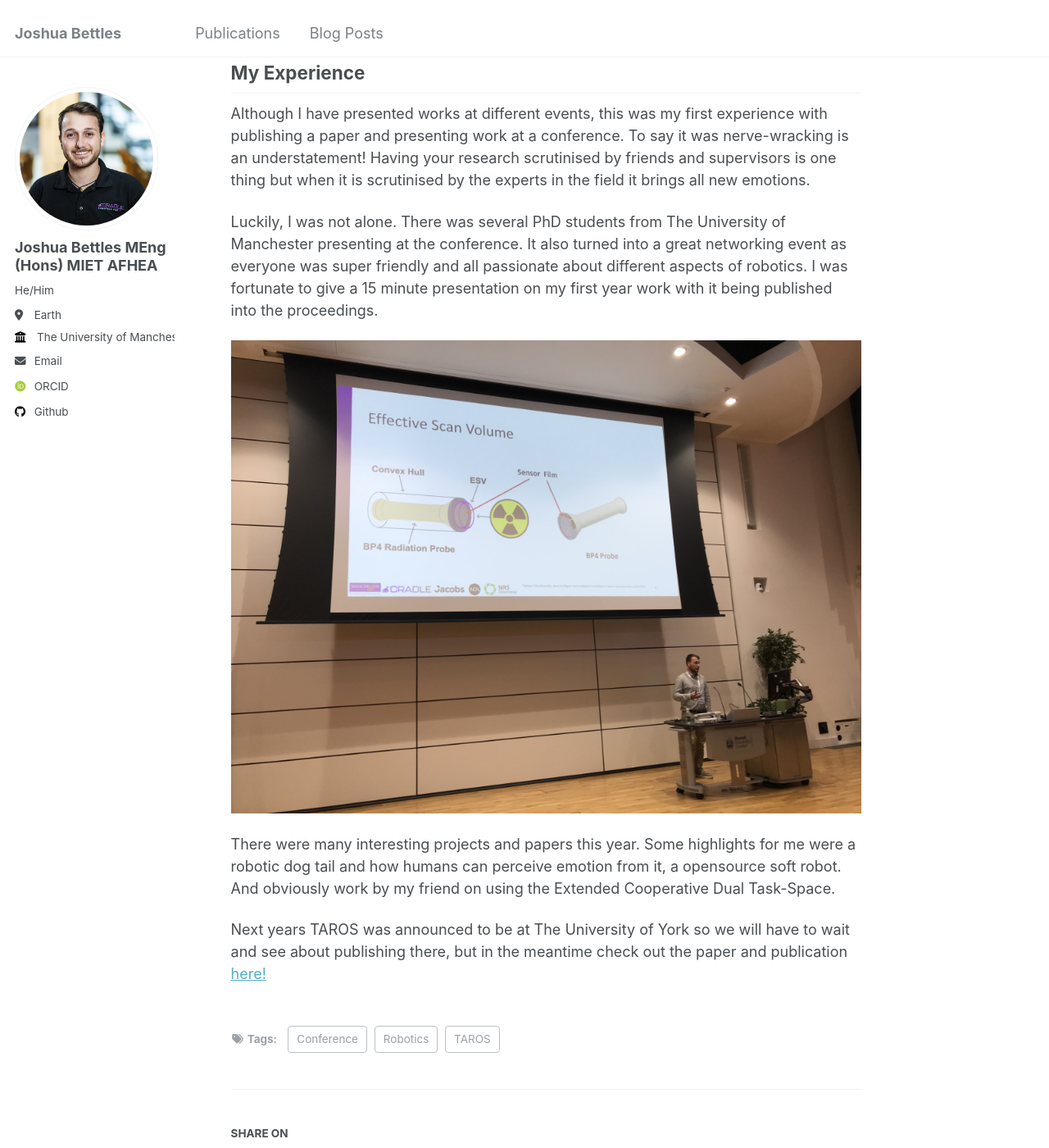
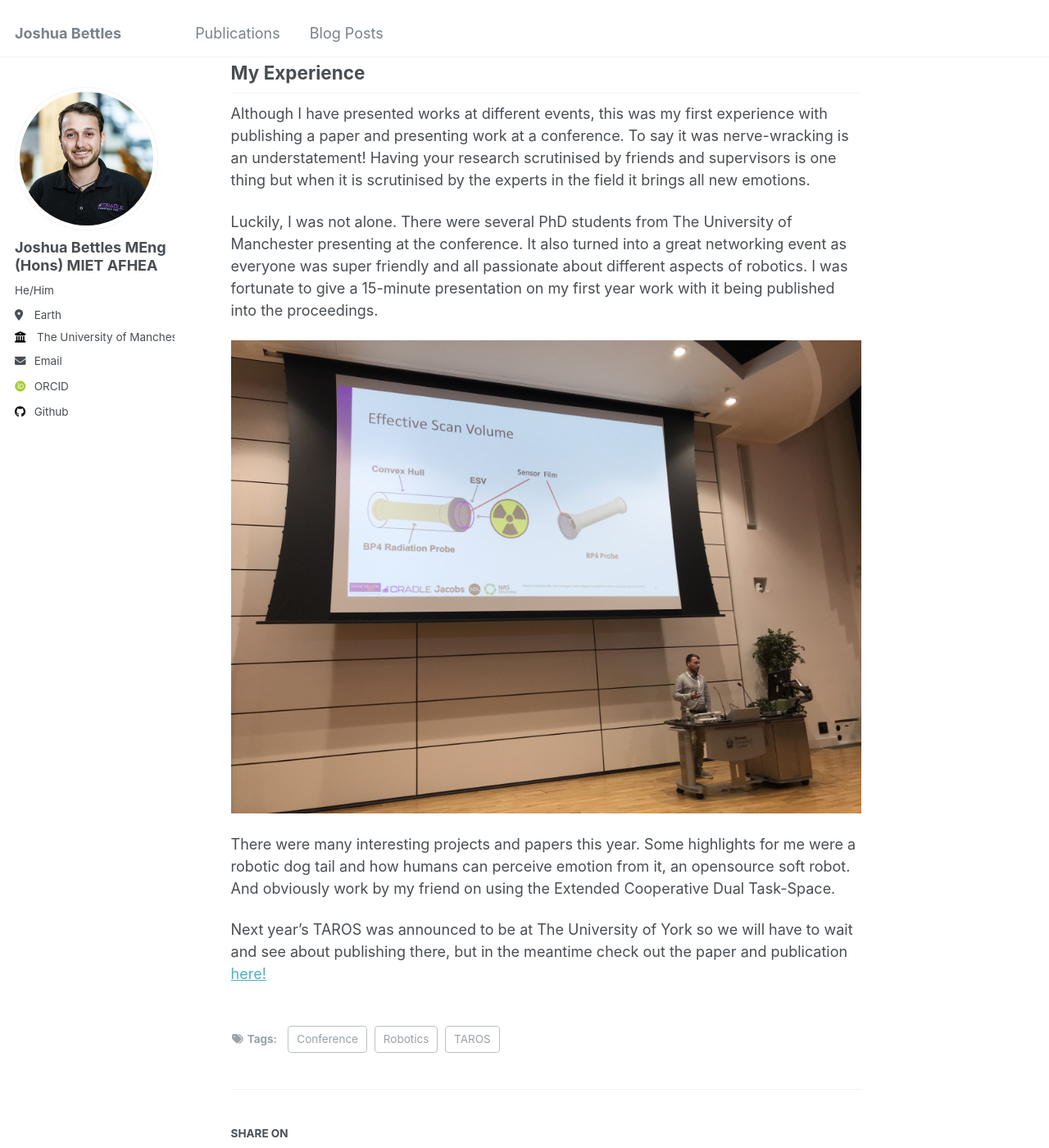
Before and after one commit to Joshua-Bettles/joshua-bettles.github.io, a Jekyll site: the page built from _posts/2024-09-04-TAROS-Conference-2024.md, in a window 1280 px wide and 1400 px high, scrolled down 389 px. Shown: the whole window at 82% size. Built offline with Jekyll 4.4.1, drawn with Linux system fonts in a browser that asks for light colours; some web fonts are replaced.

Commit message:
TAROS post edits

```diff
--- a/_posts/2024-09-04-TAROS-Conference-2024.md
+++ b/_posts/2024-09-04-TAROS-Conference-2024.md
@@ -14,10 +14,10 @@ My Experience
 ------
 Although I have presented works at different events, this was my first experience with publishing a paper and presenting work at a conference. To say it was nerve-wracking is an understatement! Having your research scrutinised by friends and supervisors is one thing but when it is scrutinised by the experts in the field it brings all new emotions.
 
-Luckily, I was not alone. There was several PhD students from The University of Manchester presenting at the conference. It also turned into a great networking event as everyone was super friendly and all passionate about different aspects of robotics. I was fortunate to give a 15 minute presentation on my first year work with it being published into the proceedings.
+Luckily, I was not alone. There were several PhD students from The University of Manchester presenting at the conference. It also turned into a great networking event as everyone was super friendly and all passionate about different aspects of robotics. I was fortunate to give a 15-minute presentation on my first year work with it being published into the proceedings.
 
 ![Presenting at TAROS 2024](/images/TAROS_Presenting.png "Presenting at TAROS 2024")
 
-There were many interesting projects and papers this year. Some highlights for me were a robotic dog tail and how humans can perceive emotion from it, a opensource soft robot. And obviously work by my friend on using the Extended Cooperative Dual Task-Space.
+There were many interesting projects and papers this year. Some highlights for me were a robotic dog tail and how humans can perceive emotion from it, an opensource soft robot. And obviously work by my friend on using the Extended Cooperative Dual Task-Space.
 
-Next years TAROS was announced to be at The University of York so we will have to wait and see about publishing there, but in the meantime check out the paper and publication [here!](https://joshua-bettles.github.io/publication/2024-08-24-Accessibility-TAROS-2024)
+Next year's TAROS was announced to be at The University of York so we will have to wait and see about publishing there, but in the meantime check out the paper and publication [here!](https://joshua-bettles.github.io/publication/2024-08-24-Accessibility-TAROS-2024)
```
